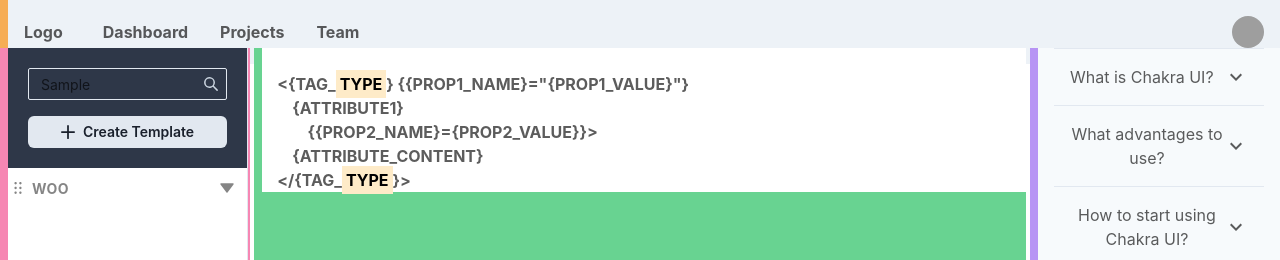
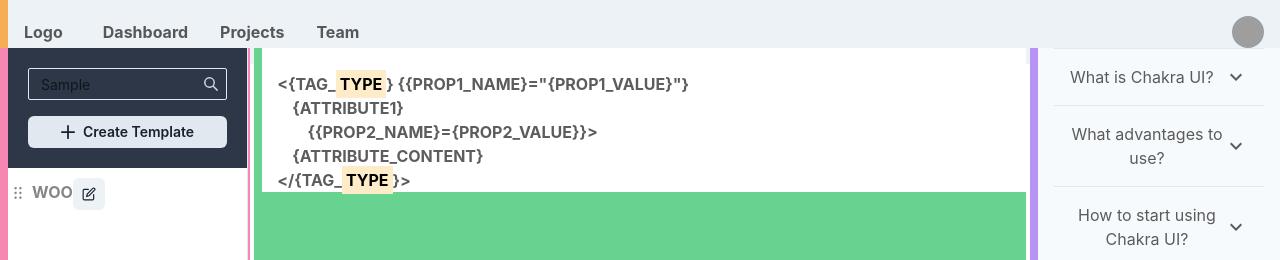
Before and after one commit to allenthich/vseditor, a React (Create React App) app: page / in a window 1280 px wide. Both pictures are taken after typing "Sample" into the empty fields and a click on the button "Create Template". Shown: the top 260 px of the page. Built offline with nearby package versions, Linux system fonts and the light colour scheme; grey boxes are pictures that could not be loaded.

Commit message:
Implement placeholder template rename feature

```diff
--- a/src/app/actionTypes.ts
+++ b/src/app/actionTypes.ts
@@ -1,3 +1,3 @@
 export const ADD_TEMPLATE = "sidePanel/addTemplate"
-export const REMOVE_TEMPLATE = "REMOVE_TEMPLATE";
-export const RENAME_TEMPLATE = "RENAME_TEMPLATE";
+export const REMOVE_TEMPLATE = "sidePanel/removeTemplate";
+export const RENAME_TEMPLATE = "sidePanel/renameTemplate";
--- a/src/app/actions.ts
+++ b/src/app/actions.ts
@@ -11,10 +11,10 @@ export const removeTemplate = (id: number) => ({
   payload: { id }
 });
 
-export const renameTemplate = (id: number, label: string) => ({
+export const renameTemplate = (templateIndex: number, label: string) => ({
   type: RENAME_TEMPLATE,
   payload: {
-    id,
+    templateIndex,
     label
  }
 });
--- a/src/app/types.ts
+++ b/src/app/types.ts
@@ -2,6 +2,7 @@ export type TString = ``
 
 // Define a type for the slice state
 export interface CodeTemplate {
+    templateIndex?: number,
     id: string,
     label: string,
     codeLiteral: TString
--- a/src/components/SidePanel.tsx
+++ b/src/components/SidePanel.tsx
@@ -34,7 +34,7 @@ import { AddIcon, SearchIcon } from '@chakra-ui/icons'
 import DragItem from './sidePanel/DragItem'
 
 import type { RootState } from '../app/store'
-import { createTemplate } from '../app/actions'
+import { createTemplate, renameTemplate } from '../app/actions'
 import { connect, ConnectedProps } from 'react-redux'
 import { CodeTemplate } from '../app/types'
 import { getTemplates } from '../app/selectors'
@@ -46,13 +46,14 @@ const mapStateToProps = (state: RootState) => {
 
 // Action creators
 const mapDispatchToProps = {
-    createTemplate
+    createTemplate,
+    renameTemplate
 }
 
 const connector = connect(mapStateToProps, mapDispatchToProps)
-type PropsFromRedux = ConnectedProps<typeof connector>
+export type SidePanelPropsFromRedux = ConnectedProps<typeof connector>
 
-const SidePanelActions = (props: PropsFromRedux) => {
+const SidePanelActions = (props: SidePanelPropsFromRedux) => {
     const { createTemplate } = props
     return (
         <Box p={5} bgColor="#2e3748" position="sticky" w="100%" top={0}>
@@ -71,7 +72,7 @@ const SidePanelActions = (props: PropsFromRedux) => {
     )
 }
 
-const SidePanel = ({...props}: PropsFromRedux) => {
+const SidePanel = ({...props}: SidePanelPropsFromRedux) => {
     return (
         <Box
             maxH="calc(100vh - 3rem)"
@@ -85,8 +86,8 @@ const SidePanel = ({...props}: PropsFromRedux) => {
             w={{ base: 'full', md: 60 }}
             h="full">
             <SidePanelActions {...props} />
-            {props.templates.map((template: CodeTemplate) => (
-                <DragItem label={template.label} key={template.id} />
+            {props.templates.map((template: CodeTemplate, templateIndex: number) => (
+                <DragItem label={template.label} key={template.id} index={templateIndex} {...props} />
             ))}
         </Box>
     )
--- a/src/components/sidePanel/DragItem.tsx
+++ b/src/components/sidePanel/DragItem.tsx
@@ -1,38 +1,48 @@
 import { useDrag } from 'react-dnd'
-import { Text, Box, Menu, MenuButton, IconButton, MenuList, MenuItem, Stack, Spacer } from '@chakra-ui/react'
-import { DragHandleIcon, EditIcon, HamburgerIcon, SettingsIcon, TriangleDownIcon } from '@chakra-ui/icons'
+import { Text, Box, Menu, MenuButton, IconButton, MenuList, MenuItem, Stack, Spacer, Editable, EditablePreview, EditableInput, Input, useEditableControls, ButtonGroup, Flex } from '@chakra-ui/react'
+import { CheckIcon, CloseIcon, DragHandleIcon, EditIcon, HamburgerIcon, SettingsIcon, TriangleDownIcon } from '@chakra-ui/icons'
+import { SidePanelPropsFromRedux } from '../SidePanel'
 
-const DragItemActions = () => {
+const DragItemActions = (props: DragItemProps) => {
+    const { label, index } = props
+    /* Here's a custom control */
+    const EditableControls = () => {
+      const {
+        getEditButtonProps,
+      } = useEditableControls()
+
       return (
-        <Menu>
-            <MenuButton
-                as={IconButton}
-                aria-label='Options'
-                icon={<TriangleDownIcon />}
-                variant='ghost'
-                color='blackAlpha.600'
-            />
-            <MenuList>
-                <MenuItem icon={<EditIcon />} command='⌘T'>
-                    Rename
-                </MenuItem>
-                <MenuItem icon={<SettingsIcon />} command='⌘N'>
-                    Configure
-                </MenuItem>
-            </MenuList>
-        </Menu>
+        <IconButton aria-label='Rename' size='sm' icon={<EditIcon />} {...getEditButtonProps()} />
       )
     }
 
+    return (
+      <Editable
+        textAlign='center'
+        defaultValue={label}
+        isPreviewFocusable={false}
+        onSubmit={newLabel => props.renameTemplate(index, newLabel)}
+      >
+        <EditablePreview />
+        {/* Here is the custom input */}
+        <Input as={EditableInput} />
+        <EditableControls />
+      </Editable>
+    )
+}
+
+
 const DragItemType = 'DRAGITEM_TYPE'
 
-type DragItemProps = {
-    label: String
+type DragItemProps = SidePanelPropsFromRedux & {
+    label: string,
+    index: number
 }
 
-const DragItem = ({
+const DragItem = (props : DragItemProps) => {
+    const {
         label
-} : DragItemProps) => {
+    } = props
     const [, drag] = useDrag({
         item: { id: label },
         type: DragItemType
@@ -57,12 +67,8 @@ const DragItem = ({
                 {...boxProps}
                 >
                 <DragHandleIcon path="" fontSize="xs" mr={2} />
-            <Text letterSpacing="wide" fontSize="sm" textTransform="capitalize">
-                {label}
-            </Text>
+                <DragItemActions {...props} />
             </Box>
-        <Spacer />
-        <DragItemActions />
         </Stack>
     )
 }
--- a/src/features/SidePanelSlice.ts
+++ b/src/features/SidePanelSlice.ts
@@ -26,6 +26,17 @@ export const sidePanelSlice = createSlice({
         // This "mutating" code is okay inside of createSlice!
         state.templates.push(action.payload)
     },
+    removeTemplate: (state, action: PayloadAction<CodeTemplate>) => {
+
+        // This "mutating" code is okay inside of createSlice!
+        // state.templates.push(action.payload)
+    },
+    renameTemplate: (state, action: PayloadAction<CodeTemplate>) => {
+      const templateIndex = action.payload.templateIndex
+      if (templateIndex !== undefined) {
+        state.templates[templateIndex].label = action.payload.label
+      }
+    },
   },
 })
 
```
Lines whose indentation alone changed are shown as unchanged.
